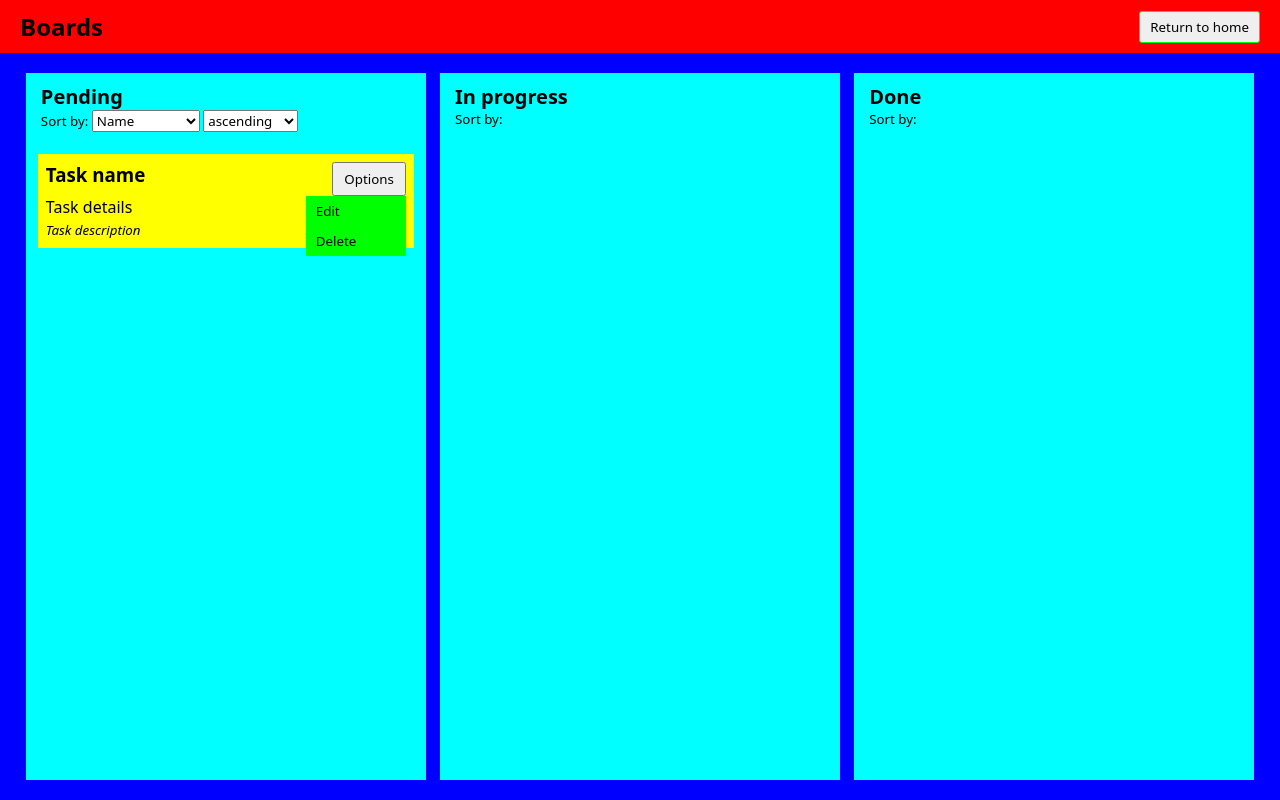
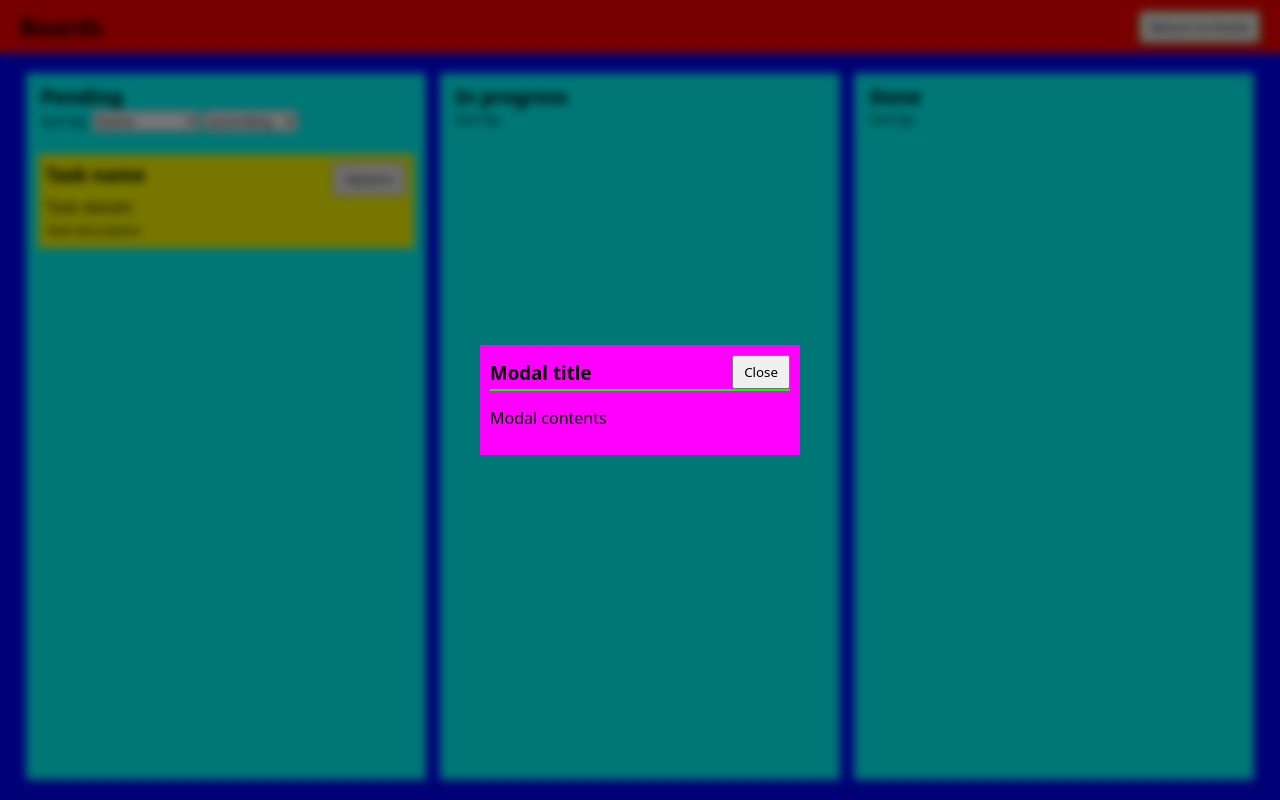
Before and after one commit to caffeinated01/task-tracker, a Flask app: page /boards/1 in a window 1280 px wide. Run offline with Flask 3, Linux system fonts and the light colour scheme.

Commit message:
Add modal, change id algorithm

```diff
--- a/app/static/board_disp.css
+++ b/app/static/board_disp.css
@@ -140,3 +140,46 @@ small {
     padding: 6px 10px;
     background: #0f0;
 }
+
+.option-dropdown-select:hover {
+    background: #080;
+}
+
+.modal-base {
+    display: grid;
+    place-items: center;
+    position: fixed;
+    left: 0px;
+    top: 0px;
+    height: 100vh;
+    width: 100vw;
+    background: #0008;
+    backdrop-filter: blur(5px);
+}
+
+.modal-window {
+    width: fit-content;
+    min-width: 300px;
+    padding: 10px;
+    background: #f0f;
+}
+
+.modal-title {
+    display: flex;
+    align-items: center;
+    width: 100%;
+    border-bottom: 2px solid #0f0;
+}
+
+.modal-title > * {
+    flex-grow: 1;
+}
+
+#close-modal {
+    flex-grow: 0;
+    flex-shrink: 0;
+}
+
+.hidden {
+    display: none;
+}
--- a/app/static/board_disp.js
+++ b/app/static/board_disp.js
@@ -3,11 +3,41 @@ handle general clicking on webpage, this should cover:
 *   clicking on dropdown menus (all forms)
 */
 
+function optionBtnHandle(id) {
+    var dropdownMenu = document.querySelector(`#task_${id} .option-dropdown-menu`);
+    dropdownMenu.hidden = !dropdownMenu.hidden;
+}
+
+function editBtnHandle(id) {
+    var dropdownMenu = document.querySelector(`#task_${id} .option-dropdown-menu`);
+    dropdownMenu.hidden = true;
+
+    document.querySelector('.modal-base').classList.remove('hidden');
+}
+
+function deleteBtnHandle(id) {
+    var dropdownMenu = document.querySelector(`#task_${id} .option-dropdown-menu`);
+    dropdownMenu.hidden = true;
+}
+
+function closeModal() {
+    document.querySelector('.modal-base').classList.add('hidden');
+}
+
+var clickMap = {
+    optionbtn: optionBtnHandle,
+    editbtn: editBtnHandle,
+    deletebtn: deleteBtnHandle,
+    closemodal: closeModal
+}
+
 function clickHandle(e) {
     // https://stackoverflow.com/questions/46732637/best-way-to-handle-clicks-on-buttons-in-javascript-vanilla
     // do something similar to this for edit, dropdowns and shit
-
-    console.log(e.target.id.contains());
+    if (!e.target.dataset.handler) return;
+    handlerArgs = e.target.dataset.handler.split("_");
+    if (handlerArgs.length == 1) clickMap[handlerArgs[0]]();
+    else if (handlerArgs.length == 2) clickMap[handlerArgs[0]](handlerArgs[1]);
 }
 
 // handle dragging on webpage
--- a/app/templates/board.html
+++ b/app/templates/board.html
@@ -31,14 +31,14 @@
           </select>
         </div>
         <div class="status-list">
-            <div class="task" id="task_9999" draggable="true">
+            <div class="task" id="task_100" draggable="true">
               <div class="task-header">
                 <h3 draggable="false">Task name</h3>
                 <div class="option-dropdown-comp" draggable="false">
-                  <button class="option-button" id="option-button">Options</button>
-                  <div class="option-dropdown-menu">
-                    <a id="edit">Edit</a>
-                    <a id="delete">Delete</a>
+                  <button class="option-button" id="option-button" data-handler="optionbtn_100">Options</button>
+                  <div class="option-dropdown-menu" hidden>
+                    <a class="option-dropdown-select" data-handler="editbtn_100">Edit</a>
+                    <a class="option-dropdown-select" data-handler="deletebtn_100">Delete</a>
                   </div>
                 </div>
               </div>
@@ -75,6 +75,17 @@
     <h3>Set status to "blah"</h3>
   </div>
 </div>
+<div class="modal-base">
+  <div class="modal-window">
+    <div class="modal-title">
+      <h3>Modal title</h3>
+      <button id="close-modal" data-handler="closemodal">Close</button>
+    </div>
+    <div class="modal-content">
+      <p>Modal contents</p>
+    </div>
+  </div>
+</div>
 <template id="task-template">
   <div class="task" id="task_9999" draggable="true">
     <div class="task-header">
```
Also changed, not shown: app/utils/id_gen.py (+25 -14 lines).
